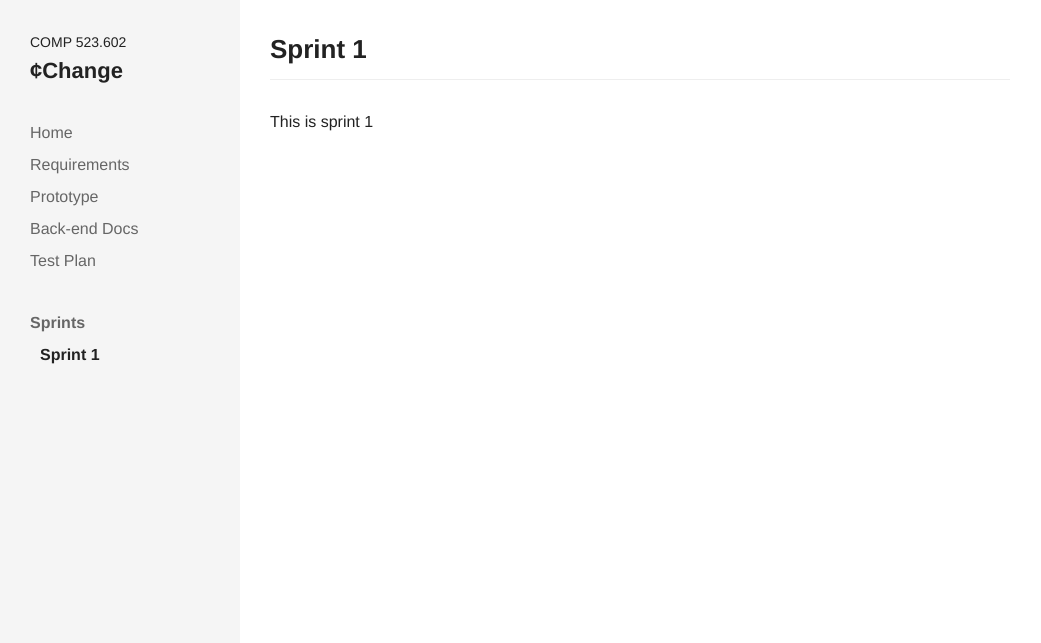
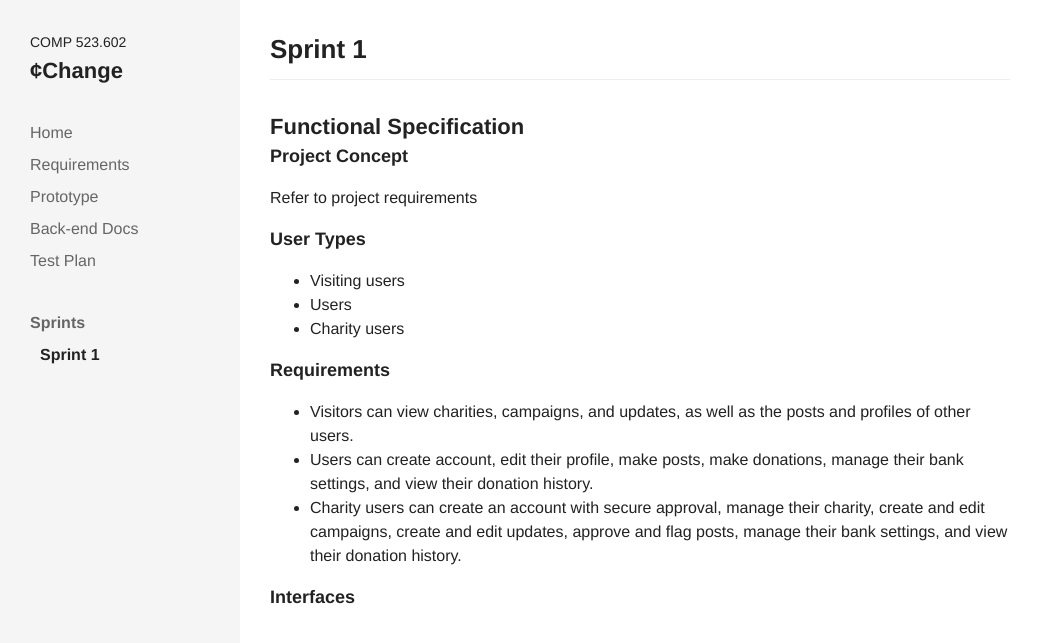
Before and after one commit to comp523-602/cchange-project, a Jekyll site: the page built from _sprints/sprint-1.markdown, in a window 1280 px wide. Shown: the top 643 px of the page, without its empty margins (0-1041 px from the left). Built offline with Jekyll 4.4.1, drawn with Linux system fonts in a browser that asks for light colours; nearby versions of some CDN libraries.

Commit message:
Updated Sprint 1

```diff
--- a/_sprints/sprint-1.markdown
+++ b/_sprints/sprint-1.markdown
@@ -4,4 +4,19 @@ date: 2017-10-01 12:36:00 -04:00
 layout: default
 ---
 
-This is sprint 1
+## Functional Specification
+
+### Project Concept
+Refer to project requirements
+
+### User Types
+* Visiting users
+* Users
+* Charity users
+
+### Requirements
+* Visitors can view charities, campaigns, and updates, as well as the posts and profiles of other users.
+* Users can create account, edit their profile, make posts, make donations, manage their bank settings, and view their donation history.
+* Charity users can create an account with secure approval, manage their charity, create and edit campaigns, create and edit updates, approve and flag posts, manage their bank settings, and view their donation history.
+
+### Interfaces
```
